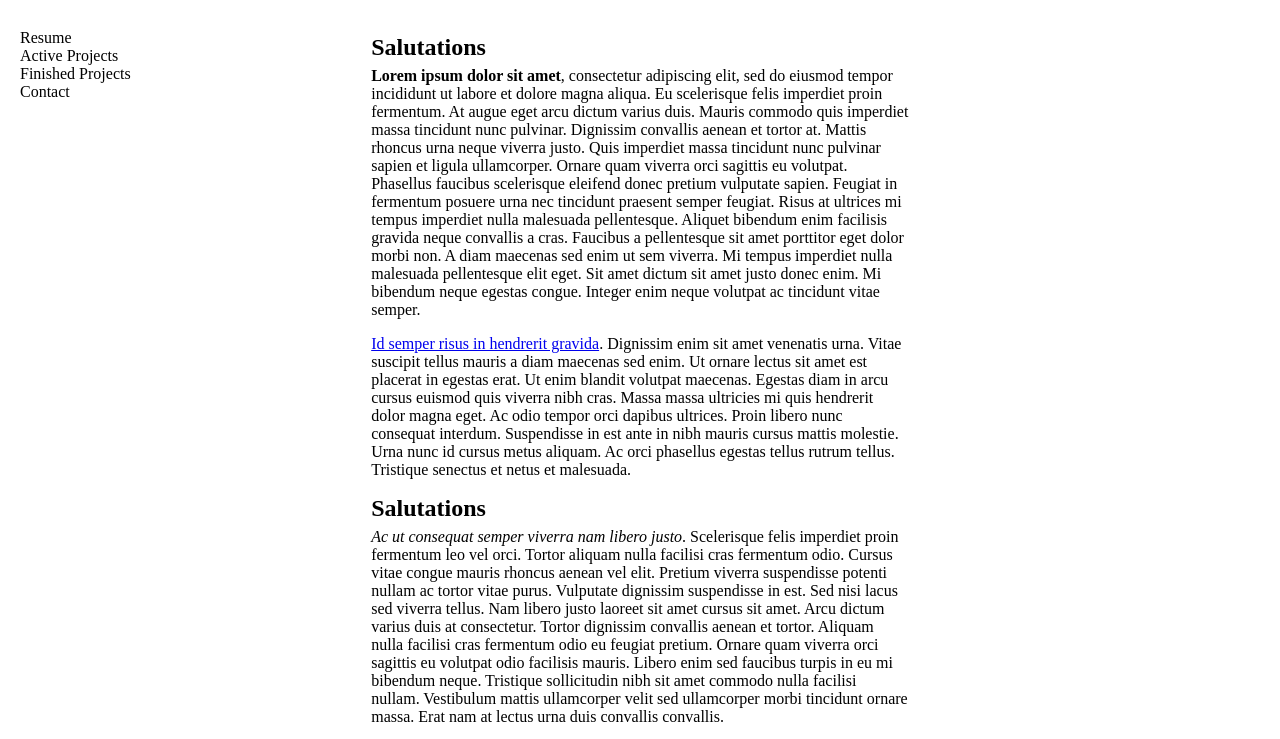
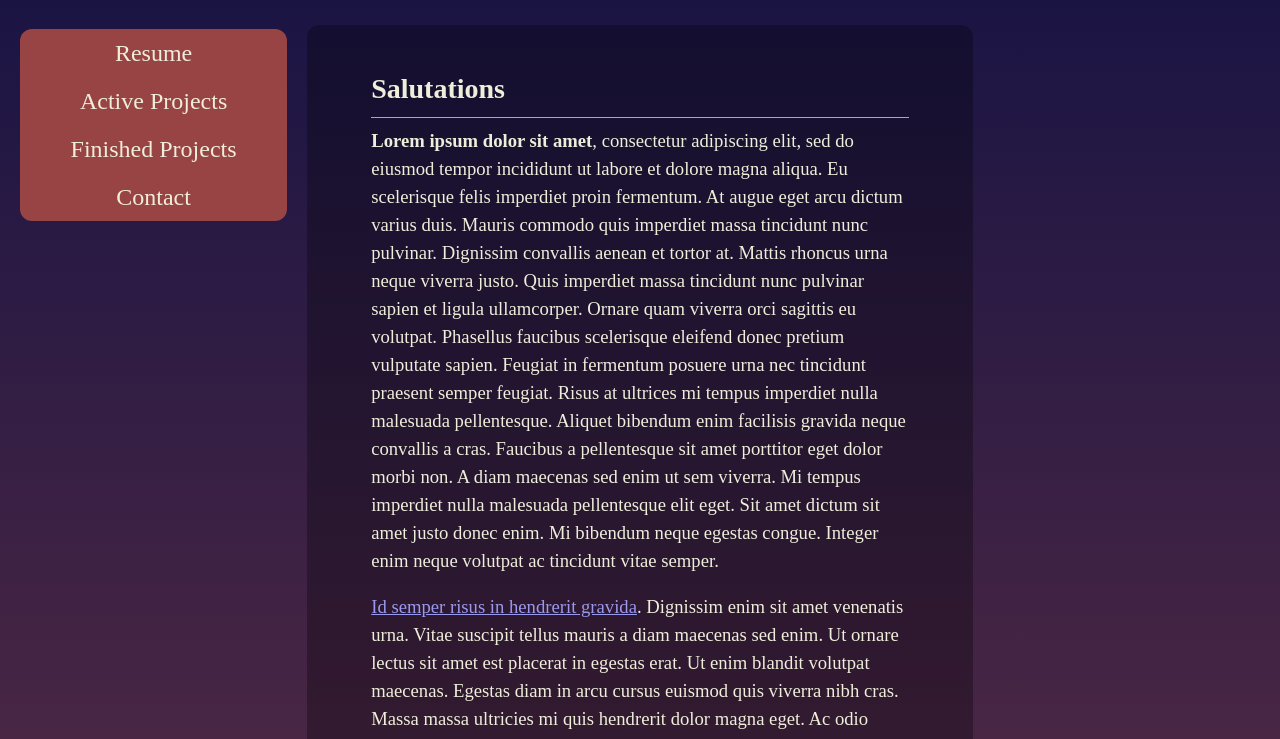
Before and after one commit to DeadlyOrchard/BlackOrchard, a plain HTML site: page index.html in a window 1280 px wide. Shown: the part 151-890 px from the top of the page. Drawn offline with Linux system fonts and the light colour scheme; a script that the page names is missing; a web font is replaced by a local one.

Commit message:
Update index.html
fixed a file naming issue

```diff
--- a/index.html
+++ b/index.html
@@ -3,7 +3,7 @@
 <head>
     <meta charset="UTF-8">
     <meta name="viewport" content="width=device-width, initial-scale=1.0">
-    <link rel="stylesheet" type="text/css" href="./themes/midnight.css">
+    <link rel="stylesheet" type="text/css" href="./themes/sunset.css">
     <link rel="stylesheet" type="text/css" href="./structure.css">
     <title>Black Orchard</title>
 </head>
```
